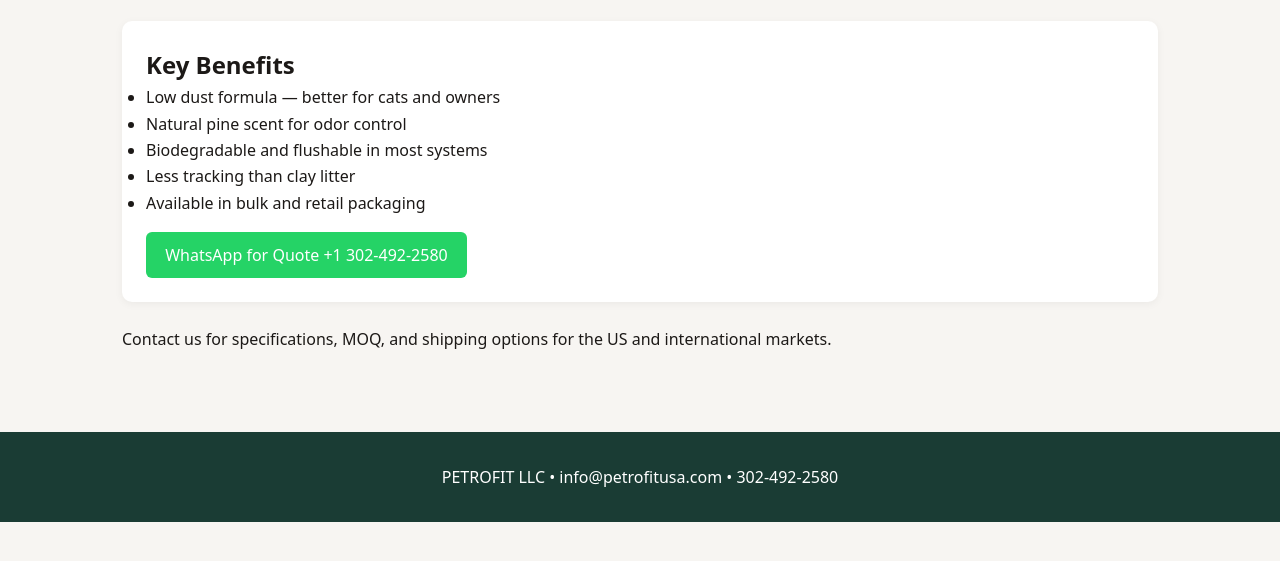
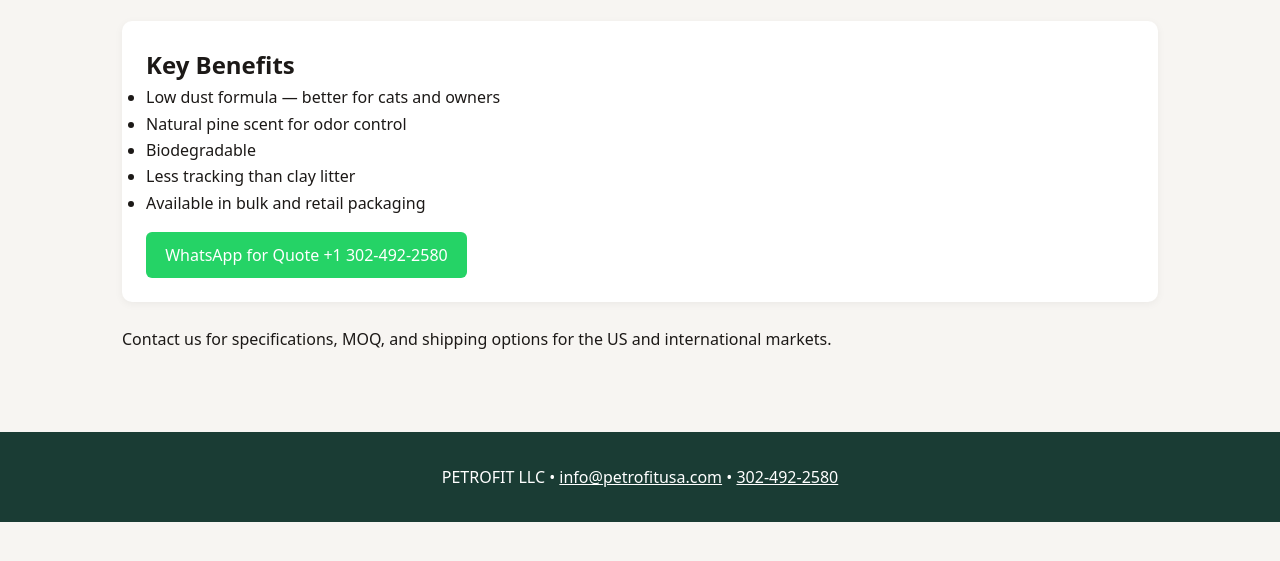
Before and after one commit to petrofit2020-create/namesilo-grok-website, a plain HTML site: page cat-litter.html in a window 1280 px wide. Shown: the part 197-758 px from the top of the page. Drawn offline with Linux system fonts and the light colour scheme.

Commit message:
Remove unsubstantiated flushable claim from cat-litter page

```diff
--- a/cat-litter.html
+++ b/cat-litter.html
@@ -35,7 +35,7 @@ footer { background: var(--forest); color: white; text-align: center; padding: 2
     <ul>
       <li>Low dust formula — better for cats and owners</li>
       <li>Natural pine scent for odor control</li>
-      <li>Biodegradable and flushable in most systems</li>
+      <li>Biodegradable</li>
       <li>Less tracking than clay litter</li>
       <li>Available in bulk and retail packaging</li>
     </ul>
@@ -43,6 +43,6 @@ footer { background: var(--forest); color: white; text-align: center; padding: 2
   </div>
   <p>Contact us for specifications, MOQ, and shipping options for the US and international markets.</p>
 </div>
-<footer>PETROFIT LLC • info@petrofitusa.com • 302-492-2580</footer>
+<footer>PETROFIT LLC • <a href="mailto:info@petrofitusa.com" style="color:white;">info@petrofitusa.com</a> • <a href="tel:+13024922580" style="color:white;">302-492-2580</a></footer>
 </body>
 </html>
```
